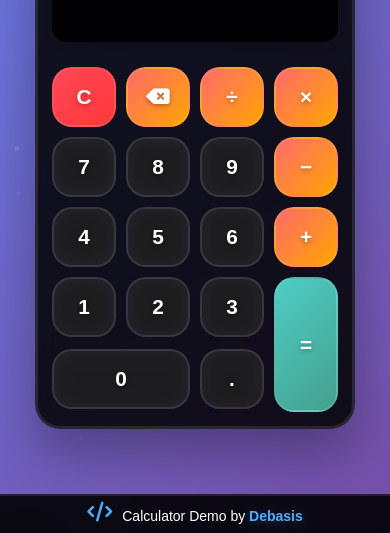
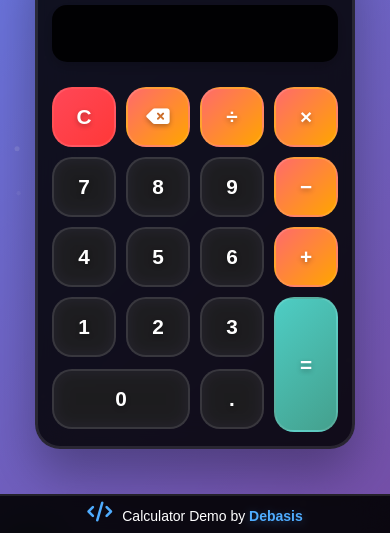
Before and after one commit to DebaA17/calculator_app, a website: page index.html in a window 390 px wide. Shown: the part 258-791 px from the top of the page. Drawn offline with nearby package versions, Linux system fonts and the light colour scheme; no server answers.

Commit message:
deploy: cf3537465900e07493c23b33ed9676dd05145e57

```diff
--- a/css/styles.css
+++ b/css/styles.css
@@ -890,18 +890,21 @@ body {
 
 /* Responsive Design */
 @media (max-width: 768px) {
-    .container {
+    body {
+        font-size: 14px;
+        padding: 0 10px;
+    }
+
+    .calculator {
+        width: 100%;
+        max-width: 400px;
+        margin: 0 auto;
         padding: 10px;
     }
 
-    .calculator {
-        padding: 20px;
-        max-width: 350px;
-    }
-
     .display {
-        font-size: 2.5rem;
-        padding: 20px 15px;
+        font-size: 1.5rem;
+        padding: 10px;
     }
 
     .key {
--- a/index.html
+++ b/index.html
@@ -6,6 +6,13 @@
     <title>Modern Calculator - by Debasis</title>
     <link rel="stylesheet" href="css/styles.css">
     <link href="https://cdnjs.cloudflare.com/ajax/libs/font-awesome/6.0.0/css/all.min.css" rel="stylesheet">
+
+    <!-- Security Headers -->
+    <meta http-equiv="Content-Security-Policy" content="default-src 'self'; script-src 'self'; style-src 'self' 'unsafe-inline'; font-src 'self' https://cdnjs.cloudflare.com;">
+    <meta http-equiv="X-Frame-Options" content="DENY">
+    <meta http-equiv="X-Content-Type-Options" content="nosniff">
+    <meta http-equiv="Referrer-Policy" content="no-referrer">
+    <meta http-equiv="Permissions-Policy" content="geolocation=(), microphone=(), camera=()">
 </head>
 <body>
     <!-- Hacker System Info Panel (Hidden by default) -->
```
